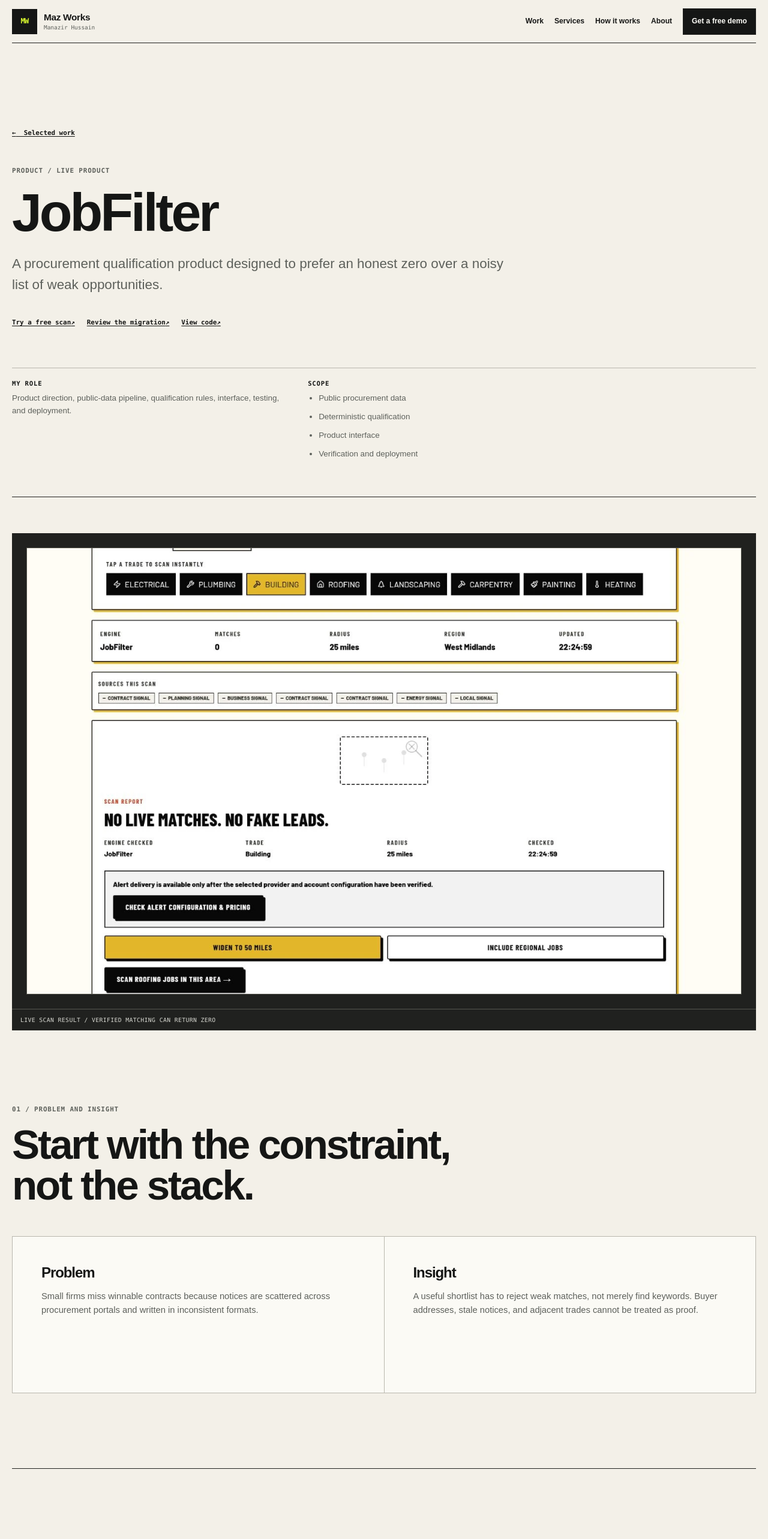
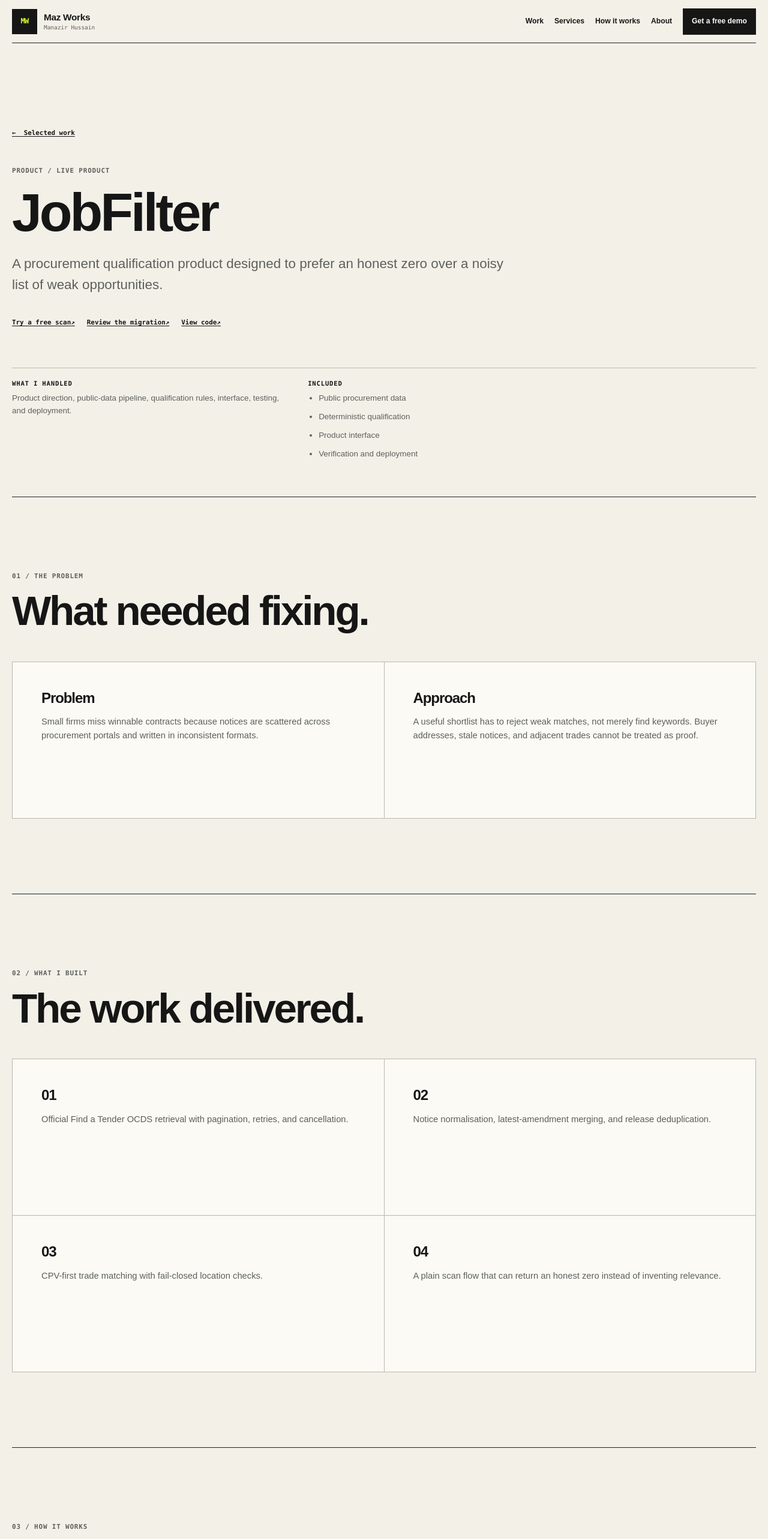
Before and after one commit to manazoid4/mazos-site, a Next.js app: page /work/jobfilter in a window 1280 px wide. Shown: the top 2566 px of the page at 60% size. Built offline with nearby package versions, Linux system fonts and the light colour scheme.

Commit message:
Simplify Maz Works case studies and remove project screenshots

```diff
--- a/app/work/[slug]/page.tsx
+++ b/app/work/[slug]/page.tsx
@@ -1,6 +1,6 @@
 import type { Metadata } from 'next';
 import { notFound } from 'next/navigation';
-import { ProjectImage, ProjectLinks } from '../../project-elements';
+import { ProjectLinks } from '../../project-elements';
 import { CASE_STUDY_PROJECTS, getCaseStudyProject } from '../../projects';
 import { CONTACT_LINKS } from '../../site';
 import { SiteFooter, SiteHeader } from '../../site-chrome';
@@ -17,13 +17,12 @@ export async function generateMetadata({ params }: { params: Promise<{ slug: str
   if (!project) return {};
   return {
     title: `${project.name} case study`,
-    description: `${project.summary} Read the problem, decisions, implementation, proof, and current limitation.`,
+    description: `${project.summary} See what I built, how it works and the current status.`,
     alternates: { canonical: `/work/${project.id}` },
     openGraph: {
       title: `${project.name} case study — Maz Works`,
       description: project.caseStudy.lede,
       url: `/work/${project.id}`,
-      images: project.image ? [{ url: project.image.src, width: project.image.width, height: project.image.height, alt: project.image.alt }] : undefined,
     },
   };
 }
@@ -44,49 +43,42 @@ export default async function CaseStudyPage({ params }: { params: Promise<{ slug
           <p className="case-lede">{project.caseStudy.lede}</p>
           <ProjectLinks project={project} />
           <div className="case-meta">
-            <div><h2>My role</h2><p>{project.caseStudy.role}</p></div>
-            <div><h2>Scope</h2><ul>{project.caseStudy.scope.map((item) => <li key={item}>{item}</li>)}</ul></div>
+            <div><h2>What I handled</h2><p>{project.caseStudy.role}</p></div>
+            <div><h2>Included</h2><ul>{project.caseStudy.scope.map((item) => <li key={item}>{item}</li>)}</ul></div>
           </div>
         </header>
 
-        <ProjectImage project={project} eager />
-
         <section className="case-section" aria-labelledby="problem-title">
-          <header><p className="eyebrow">01 / Problem and insight</p><h2 id="problem-title">Start with the constraint, not the stack.</h2></header>
+          <header><p className="eyebrow">01 / The problem</p><h2 id="problem-title">What needed fixing.</h2></header>
           <div className="case-pair">
             <div><h3>Problem</h3><p>{project.problem}</p></div>
-            <div><h3>Insight</h3><p>{project.insight}</p></div>
+            <div><h3>Approach</h3><p>{project.insight}</p></div>
           </div>
         </section>
 
+        <section className="case-section" aria-labelledby="built-title">
+          <header><p className="eyebrow">02 / What I built</p><h2 id="built-title">The work delivered.</h2></header>
+          <div className="case-pair">{project.built.map((item, index) => <div key={item}><h3>0{index + 1}</h3><p>{item}</p></div>)}</div>
+        </section>
+
         <section className="case-section" aria-labelledby="working-title">
-          <header><p className="eyebrow">02 / How it works</p><h2 id="working-title">A traceable path through the system.</h2></header>
+          <header><p className="eyebrow">03 / How it works</p><h2 id="working-title">A simple view of the flow.</h2></header>
           <ol className="case-steps">
             {project.caseStudy.howItWorks.map((step) => <li key={step.number}><span>{step.number}</span><strong>{step.title}</strong><p>{step.body}</p></li>)}
           </ol>
         </section>
 
-        <section className="case-section" aria-labelledby="built-title">
-          <header><p className="eyebrow">03 / What I built</p><h2 id="built-title">The implementation in plain terms.</h2></header>
-          <div className="case-pair">{project.built.map((item, index) => <div key={item}><h3>0{index + 1}</h3><p>{item}</p></div>)}</div>
-        </section>
-
-        <section className="case-section" aria-labelledby="decisions-title">
-          <header><p className="eyebrow">04 / Key decisions</p><h2 id="decisions-title">Judgment is part of the build.</h2></header>
-          <div className="case-decisions">{project.caseStudy.decisions.map((decision) => <div key={decision.title}><h3>{decision.title}</h3><p>{decision.body}</p></div>)}</div>
-        </section>
-
-        <section className="case-section" aria-labelledby="proof-title">
-          <header><p className="eyebrow">05 / Proof and limit</p><h2 id="proof-title">Evidence without inflated outcomes.</h2></header>
+        <section className="case-section" aria-labelledby="status-title">
+          <header><p className="eyebrow">04 / Current status</p><h2 id="status-title">What is live and what is still being proved.</h2></header>
           <div className="case-proof">
-            <div><h3>Proof</h3><p>{project.proof}</p><ProjectLinks project={project} /></div>
-            <div className="limitation-panel"><h3>Current limitation</h3><p>{project.limitation}</p></div>
+            <div><h3>Working now</h3><p>{project.proof}</p><ProjectLinks project={project} /></div>
+            <div className="limitation-panel"><h3>Still to prove</h3><p>{project.limitation}</p></div>
           </div>
         </section>
 
         <footer className="case-cta">
-          <h2>Have a real workflow that needs a clearer system?</h2>
-          <a className="button button-dark" href={CONTACT_LINKS.client}>Show me the problem</a>
+          <h2>Have a similar problem?</h2>
+          <a className="button button-signal" href={CONTACT_LINKS.client}>Get a free demo</a>
         </footer>
       </article>
       <SiteFooter />
```
